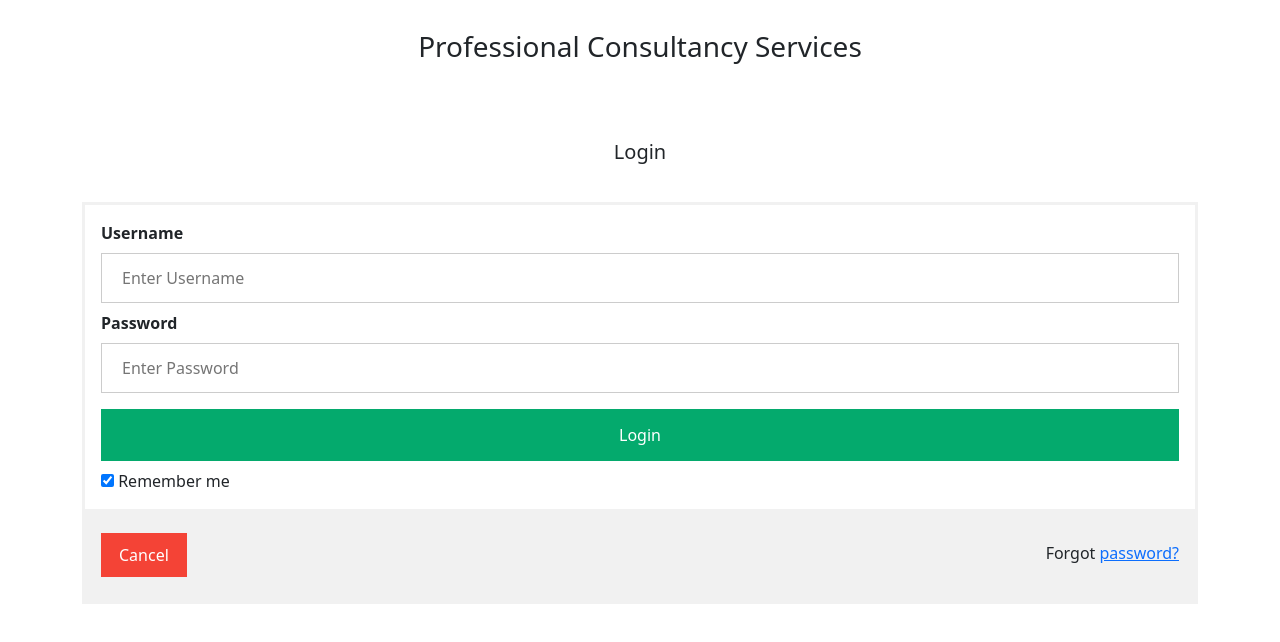
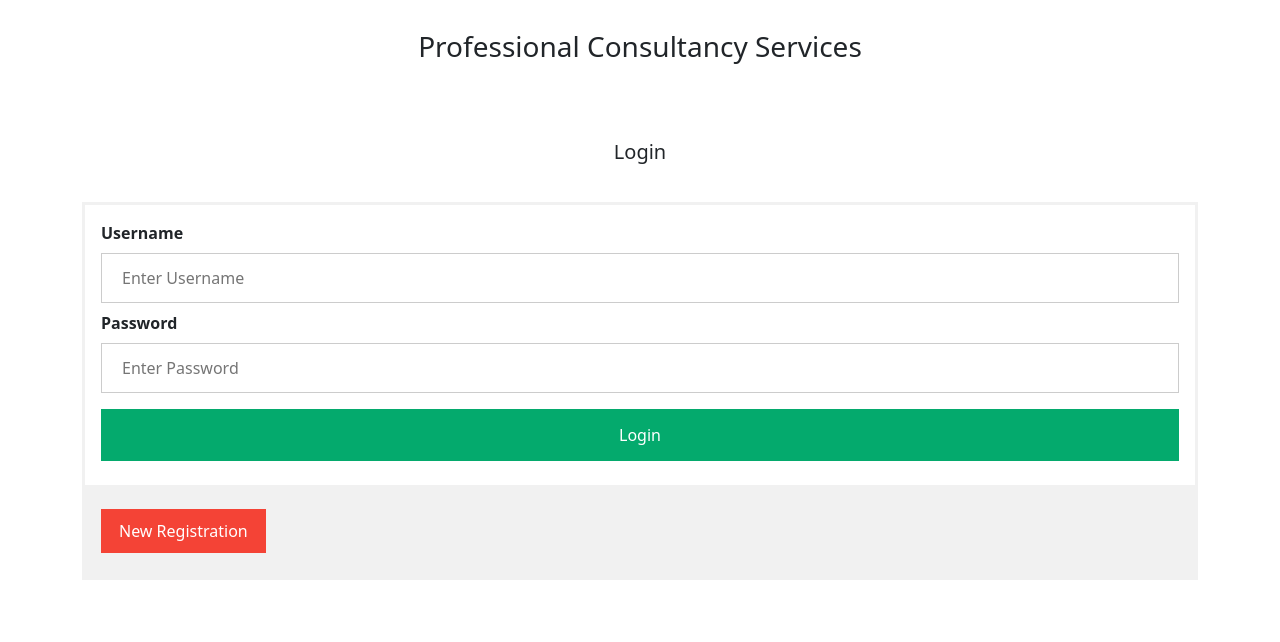
Before and after one commit to abhishekbhajantri/Professional-Consultancy-Service, an Angular app in the folder pcs-frontend/: page / in a window 1280 px wide. Shown: the top 642 px of the page. Built offline with nearby package versions, Linux system fonts and the light colour scheme.

Commit message:
Login registration button

```diff
--- a/pcs-frontend/src/app/login/login.component.html
+++ b/pcs-frontend/src/app/login/login.component.html
@@ -10,13 +10,9 @@
       <input type="password" placeholder="Enter Password" name="psw" required>
 
       <button type="submit">Login</button>
-      <label>
-        <input type="checkbox" checked="checked" name="remember"> Remember me
-      </label>
     </div>
 
     <div class="container" style="background-color:#f1f1f1">
-      <button type="button" class="cancelbtn">Cancel</button>
-      <span class="psw">Forgot <a href="#">password?</a></span>
+      <button type="button" class="cancelbtn">New Registration</button>
     </div>
   </form>
--- a/pcs-frontend/src/index.html
+++ b/pcs-frontend/src/index.html
@@ -2,7 +2,7 @@
 <html lang="en">
 <head>
   <meta charset="utf-8">
-  <title>PcsFrontend</title>
+  <title>Professional Consultancy Services</title>
   <base href="/">
   <meta name="viewport" content="width=device-width, initial-scale=1">
   <link rel="icon" type="image/x-icon" href="favicon.ico">
```
